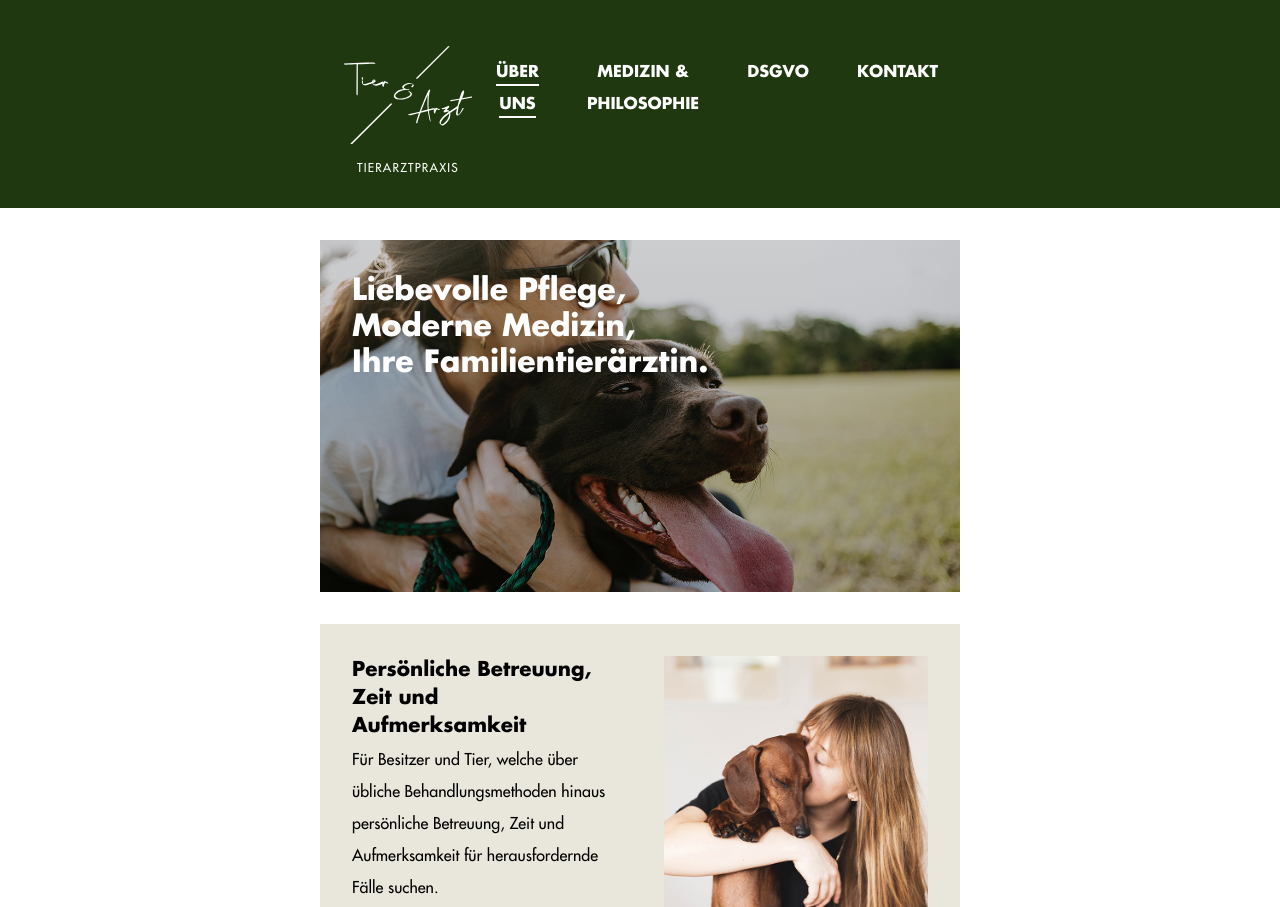
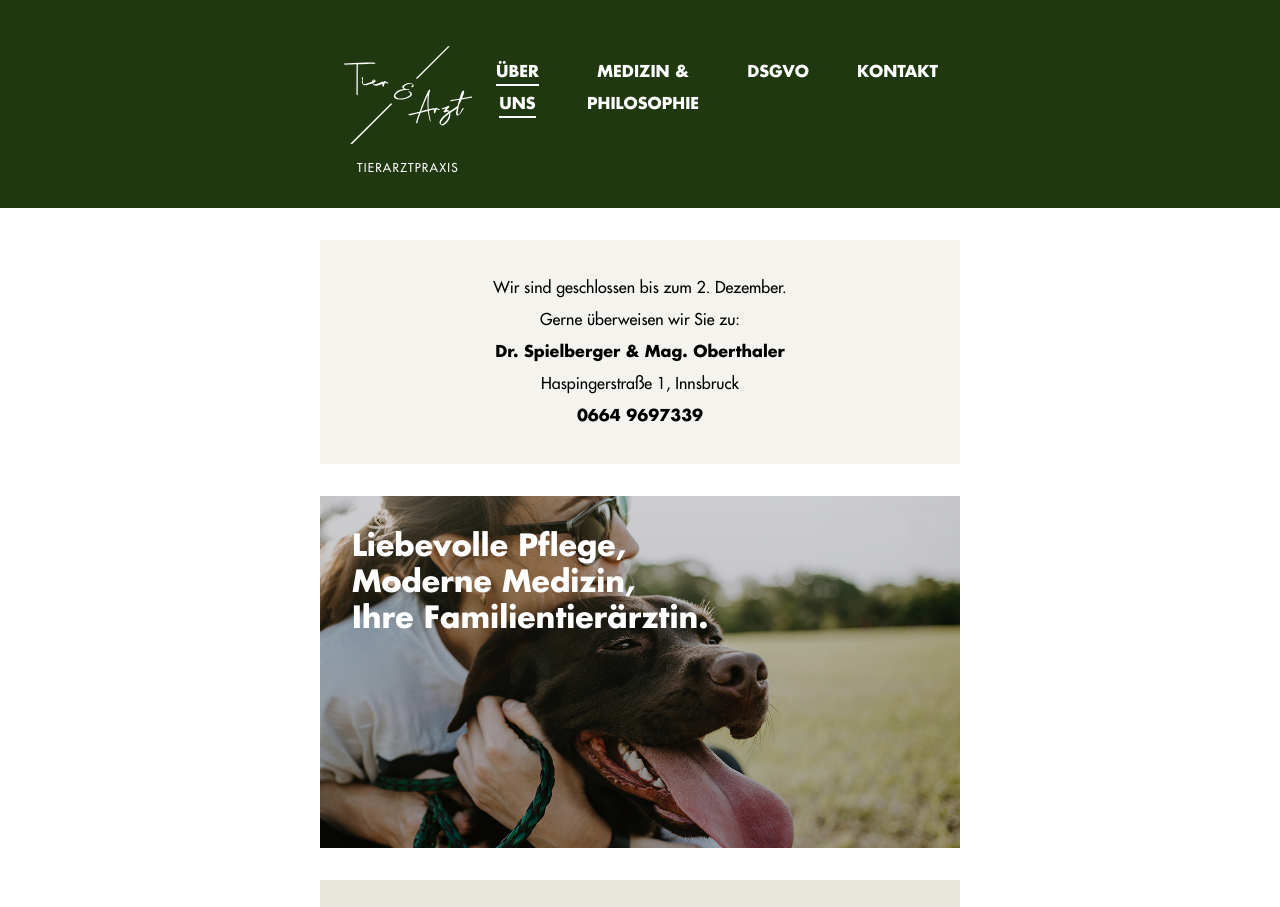
Before and after one commit to jesse1k87/tierundarzt, an Eleventy site: page src/index.html in a window 1280 px wide. Shown: the top 907 px of the page. Built offline with nearby package versions, Linux system fonts and the light colour scheme; Eleventy itself is replaced by a stand-in of ours; files that its build step writes are made by us from their sources.

Commit message:
Update banner.html

```diff
--- a/src/_includes/partials/banner.html
+++ b/src/_includes/partials/banner.html
@@ -1,10 +1,9 @@
-<!-- <section class="text-center bg-sage-100">
+<section class="text-center bg-sage-100">
   <span class="m-0 tracking-normal text-base">
-    Wir sind geschlossen bis zum 1. November.<br />
+    Wir sind geschlossen bis zum 2. Dezember.<br />
     Gerne überweisen wir Sie zu:<br />
     <span class="font-bold">Dr. Spielberger & Mag. Oberthaler</span><br />
     <span>Haspingerstraße 1, Innsbruck</span><br />
     <span class="font-bold">0664 9697339</span>
   </span>
 </section>
- -->
```
